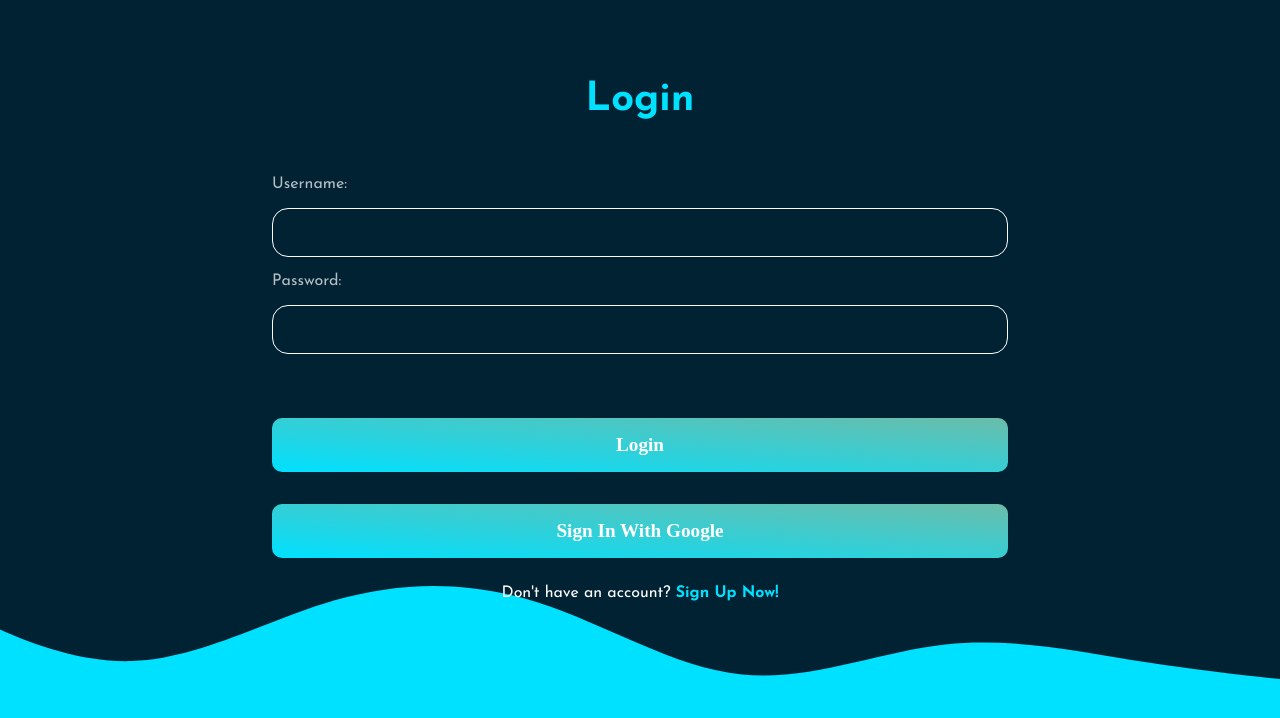
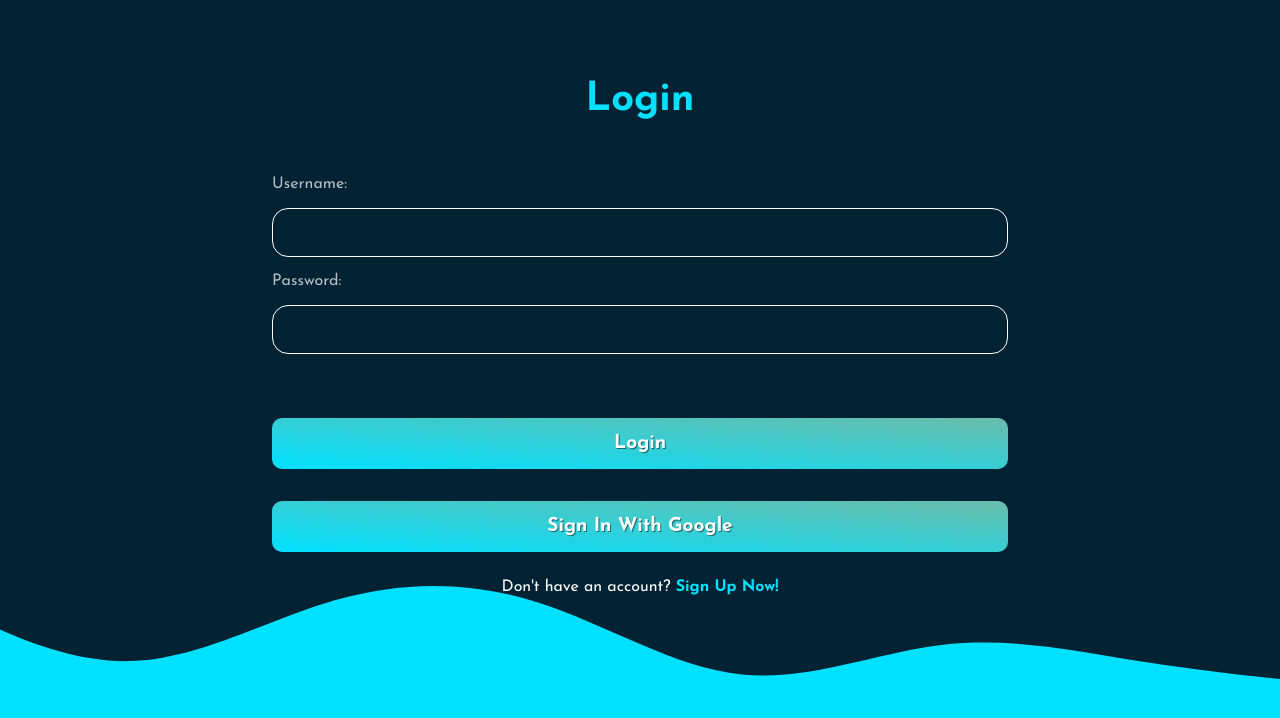
Before and after one commit to esmaelmoh/blog-mern-frontend, a React (Create React App) app: page / in a window 1280 px wide. Shown: the top 718 px of the page. Built offline with nearby package versions, Linux system fonts and the light colour scheme.

Commit message:
regular commit99

```diff
--- a/src/newjs.css
+++ b/src/newjs.css
@@ -75,7 +75,7 @@
     color: white;
     /* color: #002233; */
     background: linear-gradient(to right top , #00e0ff,rgba(153, 255, 221, 0.699));
-    text-shadow: none;
+    text-shadow: 1px 1px rgba(0, 0, 0, 0.507);
     border-radius: 10px;
-    font-family: 'white';
+    font-family: 'newfont';
 }
```
Also changed, not shown: 1 other file (tests, documents, lock files or other folders).
